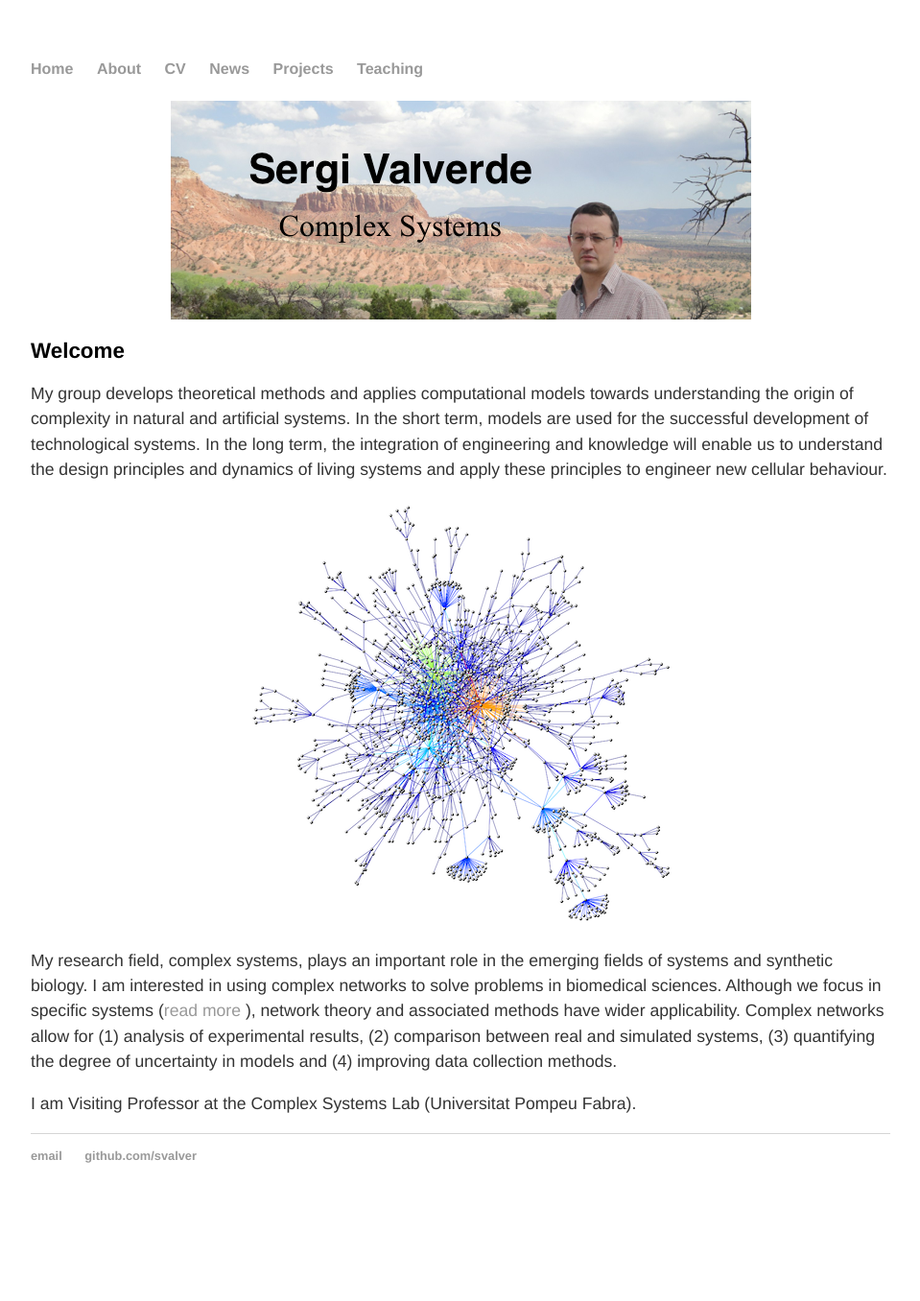
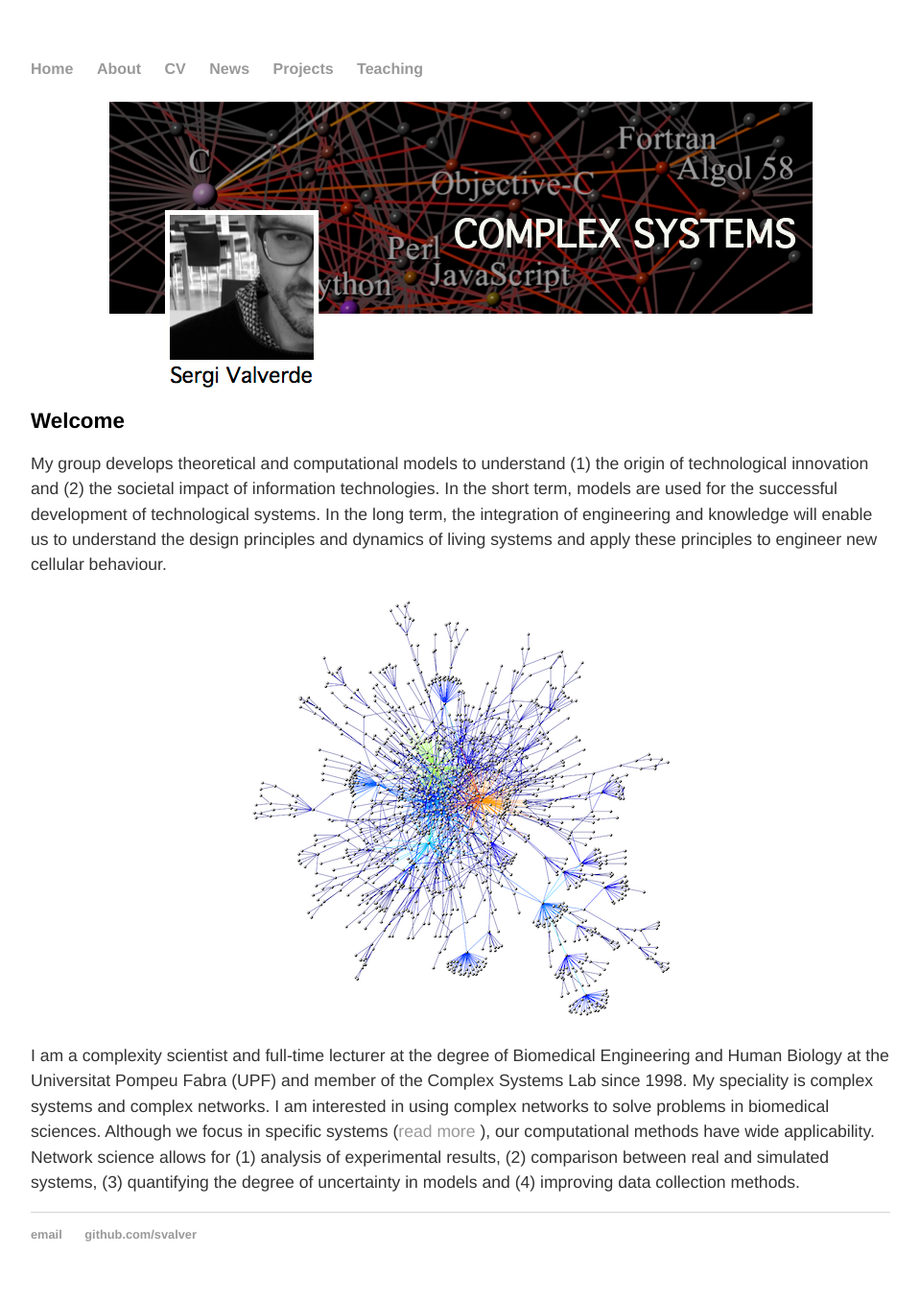
Before and after one commit to svalver/svalver.github.io, a Jekyll site: the page built from index.html, in a window 1280 px wide. Shown: the whole page at 96% size, without its empty margins (160-1119 px from the left). Built offline with Jekyll 4.4.1, drawn with Linux system fonts in a browser that asks for light colours; before the commit the page ends 1274 px from its top, so only the background shows below that.

Commit message:
update banner
Updating index page.

```diff
--- a/index.html
+++ b/index.html
@@ -17,13 +17,14 @@ img {
 
 <h2>Welcome</h2>
 
-<p>My group develops theoretical methods and applies computational models towards understanding the origin of complexity in natural and artificial systems. In the short term, models are used for the successful development of technological systems. In the long term, the integration of engineering and knowledge will enable us to understand the design principles and dynamics of living systems and apply these principles to engineer new cellular behaviour.</p>
+<p>
+My group develops theoretical and computational models to understand (1) the origin of technological innovation and (2) the societal impact of information technologies.  In the short term, models are used for the successful development of technological systems. In the long term, the integration of engineering and knowledge will enable us to understand the design principles and dynamics of living systems and apply these principles to engineer new cellular behaviour.
+</p>
 
 <p><img src = "images/JDK1_2_cc2_white.png"/></p>
 
 
-<p>My research field, complex systems, plays an important role in the emerging fields of systems and synthetic biology. I am interested in using complex networks to solve problems in biomedical sciences.  Although we focus in specific systems (<a href="/about">read more </a>), network theory and associated methods have wider applicability. Complex networks allow for (1) analysis of experimental results, (2) comparison between real and simulated systems, (3) quantifying the degree of uncertainty in models and (4) improving data collection methods.</p>
-
-<p>I am Visiting Professor at the Complex Systems Lab (Universitat Pompeu Fabra).</p>
+<p> I am a complexity scientist and full-time lecturer at the degree of Biomedical Engineering and Human Biology at the Universitat Pompeu Fabra (UPF) and member of the Complex Systems Lab since 1998. My speciality is complex systems and complex networks. I am interested in using complex networks to solve problems in biomedical sciences.  Although we focus in specific systems (<a href="/about">read more </a>), our computational methods have wide applicability. Network science allows for (1) analysis of experimental results, (2) comparison between real and simulated systems, (3) quantifying the degree of uncertainty in models and (4) improving data collection methods.
+</p>
 
 </div><!-- /.blurb -->
```
Also changed, not shown: images/valverde_header.png.
